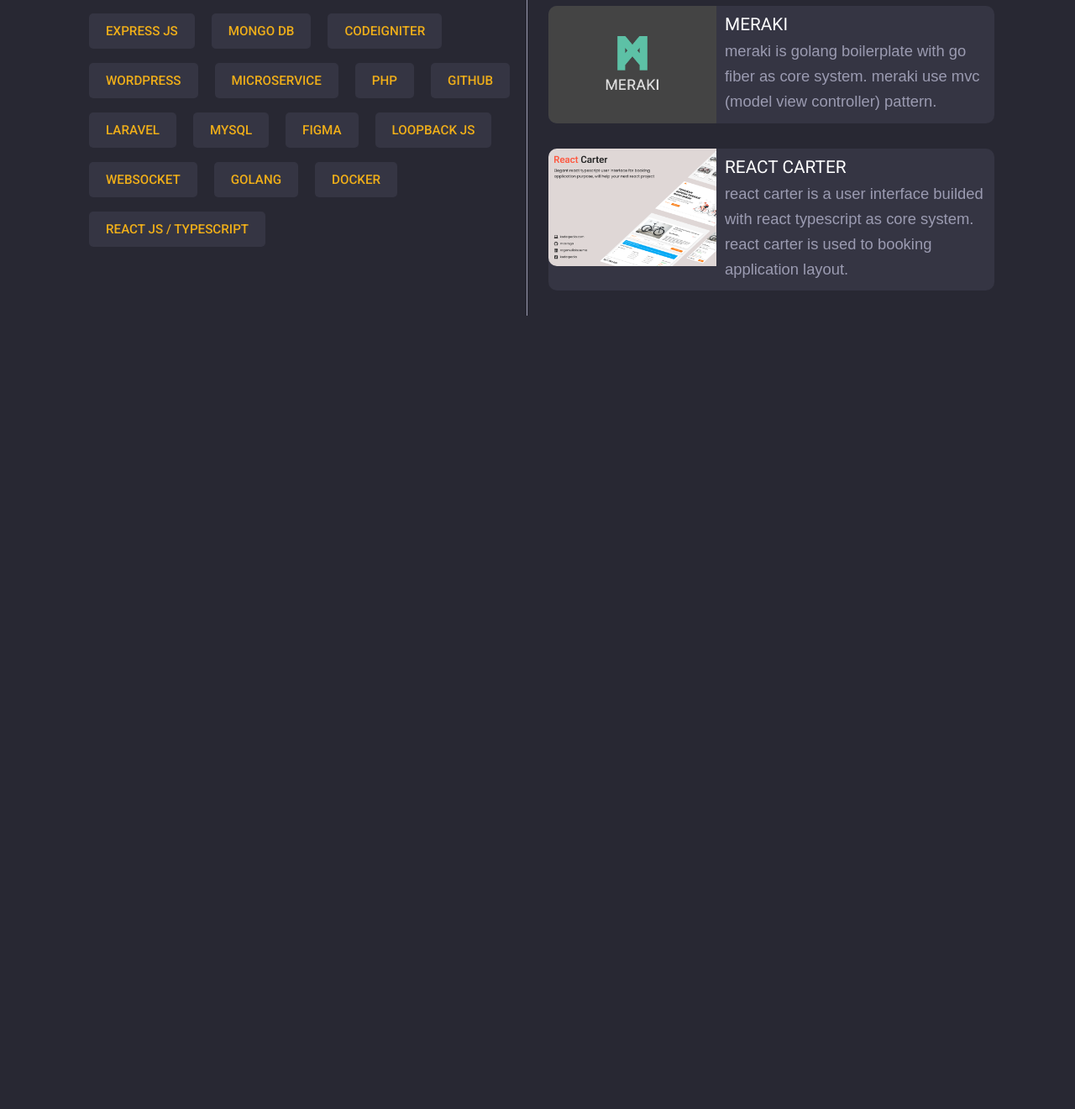
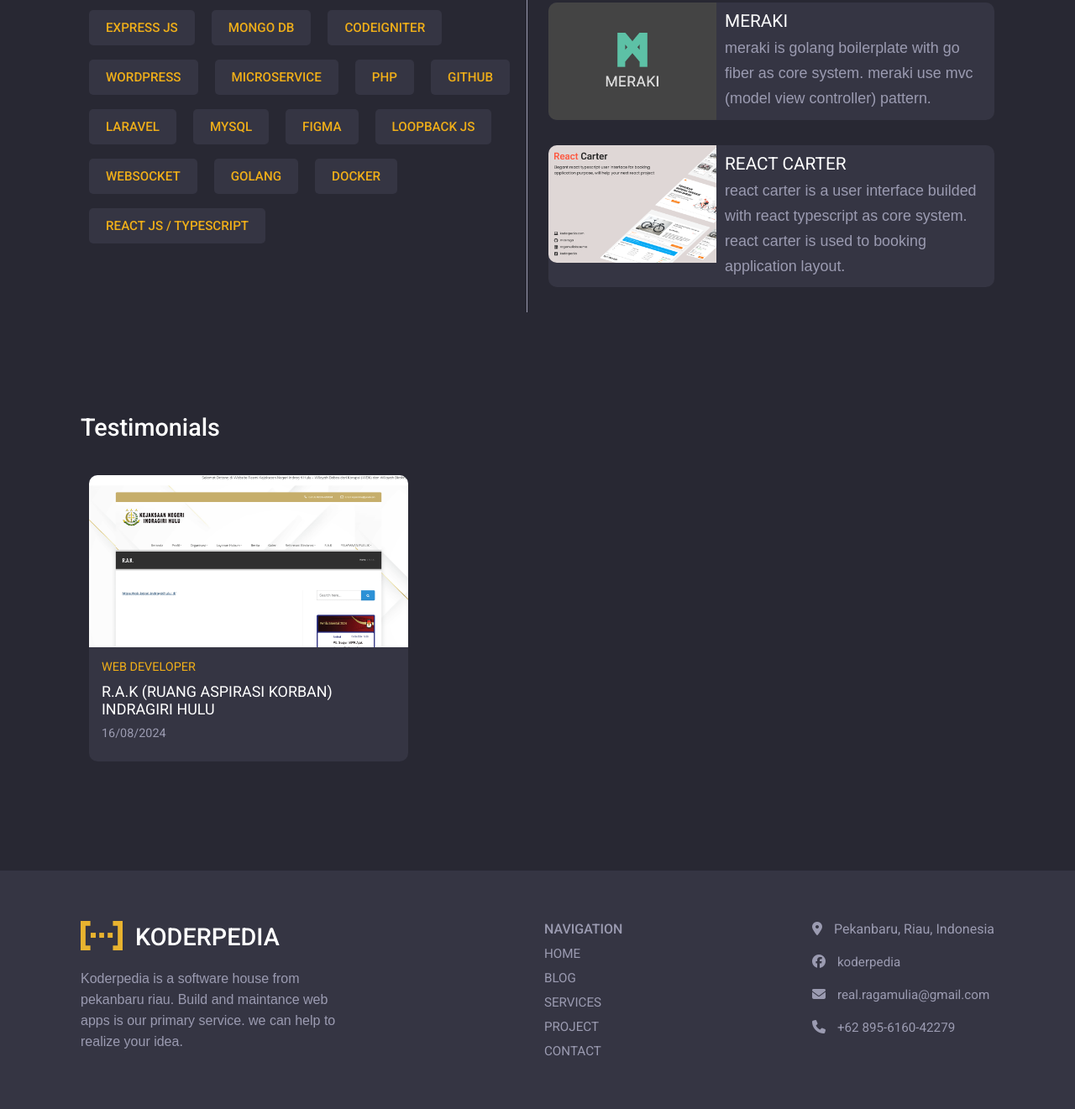
Before and after one commit to masraga/masraga.github.io, a plain HTML site: page index.html in a window 1280 px wide. Shown: the part 1224-2545 px from the top of the page at 84% size. Before the commit the page ends 1720 px from the top, so only its background shows below. Drawn offline with Linux system fonts and the light colour scheme; a script that the page names is missing.

Commit message:
update testi and footer

```diff
--- a/css/style.css
+++ b/css/style.css
@@ -2,11 +2,12 @@
   --white: #fff;
   --black-800: #282833;
   --black-700: #353543;
+  --black-600: #777777;
   --black-300: #9B9BB1;
   --orange-800: #EFAE19;
   --font-link: .95rem;
-  --font-text: 1.15rem;
-  --font-cite: 1rem;
+  --font-text: 1.12rem;
+  --font-cite: .9rem;
   --font-title: 1.8rem;
   --font-subtitle: 1.3rem;
   --family-text: 'Open-Sans', sans-serif;
@@ -21,6 +22,31 @@
 
 body {
   background-color: var(--black-800);
+}
+.separator {
+  width: 100%;
+  height: 1px;
+  background-color: var(--black-600);
+}
+.card {
+  position: relative;
+  cursor: pointer;
+}
+.card>.card-header {
+  width: 100%;
+}
+.card>.card-header>img {
+  max-width: 100%;
+  display: block;
+  border-top-left-radius: 10px;
+  border-top-right-radius: 10px;
+}
+.card>.card-body {
+  font-weight: 300;
+  padding: 15px;
+}
+.card>.card-body>*{
+  margin-bottom: 10px;
 }
 .family-text {
   font-family: var(--family-text);
@@ -46,7 +72,9 @@
 .font-cite {
   font-size: var(--font-cite);
 }
-
+.text-center{
+  text-align: center;
+}
 .text-secondary {
   color: var(--orange-800);
 }
@@ -215,9 +243,10 @@
 header>.person>.image>div>img {
   width: 300px;
   height: auto;
+
 }
-main{
-  padding: 120px 0;
+main>.services{
+  margin-top: 120px;
 }
 main>.services>.container>.box {
   margin-top: 40px;
@@ -289,6 +318,83 @@
   line-height: 30px;
   margin-top: 5px;
 }
+main>.testimonials{
+  margin-top: 120px;
+}
+main>.testimonials>.container>.title {
+  margin-bottom: 30px;
+}
+main>.testimonials>.container>.group-testimonials {
+  display: flex;
+  flex-direction: row;
+  flex-wrap: wrap;
+}
+main>.testimonials>.container>.group-testimonials>.card{
+  width: 380px;
+  margin: 10px;
+  background-color: var(--black-700);
+  border-radius: 10px;
+}
+footer {
+  margin-top: 120px;
+  padding: 60px 0;
+  background-color: var(--black-700);
+}
+footer>.container {
+  display: flex;
+  justify-content: space-between;
+}
+footer>.container>div:first-child{
+  width: 30%;
+}
+footer>.container>.about>.brand{
+  display: flex;
+}
+footer>.container>.about>.brand>.text{
+  margin-left: 15px;
+  margin-top: 2px;
+}
+footer>.container>.about>.brand>.text>a {
+  font-size: var(--font-title);
+}
+footer>.container>.about>.description{
+  line-height: 25px;
+  margin-top: 20px;
+  color: var(--black-300);
+}
+footer>.container>.navigation>.title{
+  color: var(--black-300);
+  font-weight: 500;
+  margin-bottom: 10px;
+}
+footer>.container>.navigation>div:not(.title){
+  margin-top: 10px;
+}
+footer>.container>.navigation>div:not(.title)>a{
+  font-weight: 300 !important;
+  color: var(--black-300) !important;
+}
+footer>.container>.navigation>div:not(.title)>a:hover {
+  color: var(--orange-800) !important;
+}
+footer>.container>.identity>div{
+  margin-bottom: 20px;
+}
+footer>.container>.identity>div {
+  color: var(--black-300);
+}
+footer>.container>.identity>div>i {
+  margin-right: 10px;
+}
+footer>.container>.identity>div>a{
+  font-weight: 300;
+  text-transform: lowercase;
+  color: var(--black-300);
+}
+footer>.separator {
+  margin-top: 20px;
+  margin-bottom: 5px;
+}
 
 @media screen and (max-width: 840px){
   header>.menu>.menu-item>li:not(:last-child) {
@@ -333,4 +439,25 @@
     margin-top: 120px;
     margin-left: 0;
   }
+  main>.testimonials>.container>.title{
+    text-align: center;
+  }
+  main>.testimonials>.container>.group-testimonials {
+    display: block;
+  }
+  main>.testimonials>.container>.group-testimonials>.card{
+    width: 100%;
+    margin-top: 20px;
+    background-color: var(--black-700);
+    border-radius: 10px;
+  }
+  footer>.container {
+    display: block;
+  }
+  footer>.container>div:first-child{
+    width: 100%;
+  }
+  footer>.container>div {
+    margin-bottom: 30px;
+  }
 }
--- a/index.html
+++ b/index.html
@@ -94,7 +94,7 @@
           </div>
           <div class="card-content">
             <div class="font-title text-white title">Web Designer</div>
-            <div class="font-cite font-weight-300 family-text text-black-300 content">Creating design from scratch with figma and convert result of image to web apps with many frontend framework</div>
+            <div class="font-text font-weight-300 family-text text-black-300 content">Creating design from scratch with figma and convert result of image to web apps with many frontend framework</div>
           </div>
         </div>
         <div class="card" konimate-type="fade-up" konimate-delay=".3s">
@@ -103,7 +103,7 @@
           </div>
           <div class="card-content">
             <div class="font-title text-white title">Web Programming</div>
-            <div class="font-cite font-weight-300 family-text text-black-300 content">Building API and Webhook for dynamic web apps. Also structuring a database efficiently.</div>
+            <div class="font-text font-weight-300 family-text text-black-300 content">Building API and Webhook for dynamic web apps. Also structuring a database efficiently.</div>
           </div>
         </div>
         <div class="card" konimate-type="fade-up" konimate-delay=".4s">
@@ -112,7 +112,7 @@
           </div>
           <div class="card-content">
             <div class="font-title text-white title">Web Maintaining</div>
-            <div class="font-cite font-weight-300 family-text text-black-300 content">Scanning bug with automation testing and check web bootleneck loading. Also increasing your site performance</div>
+            <div class="font-text font-weight-300 family-text text-black-300 content">Scanning bug with automation testing and check web bootleneck loading. Also increasing your site performance</div>
           </div>
         </div>
       </div>
@@ -167,6 +167,67 @@
     </div>
   </div>
   <!-- end: skill & project -->
+  <!-- start: testimonials-->
+  <div class="testimonials">
+    <div class="container">
+      <div class="title font-title text-white font-weight-500">Testimonials</div>
+      <div class="group-testimonials">
+        <a class="card" konimate-type="fade-up">
+          <div class="card-header">
+            <img src="./assets/mockup/kejari.png" alt="">
+          </div>
+          <div class="card-body">
+            <div class="font-cite text-secondary">WEB DEVELOPER</div>
+            <div class="font-text">R.A.K (RUANG ASPIRASI KORBAN) INDRAGIRI HULU</div>
+            <div class="font-cite text-black-300">16/08/2024</div>
+          </div>
+        </a>
+      </div>
+    </div>
+  </div>
+  <!-- end: testimonials -->
+  <!-- start: footer -->
+  <footer>
+    <div class="container">
+      <div class="about">
+        <div class="brand">
+          <img width="50" height="35" src="./assets/icon/koderpedia-no-bg.png" alt=""></h3>
+          <div class="text"><a href="">KODERPEDIA</a></div>
+        </div>
+        <div class="description text-white family-text font-weight-300">
+          Koderpedia is a software house from pekanbaru riau. Build and maintance web apps is our primary service. we can help to
+          realize your idea.
+        </div>
+      </div>
+      <div class="navigation">
+        <div class="title">NAVIGATION</div>
+        <div><a href="">HOME</a></div>
+        <div><a href="">BLOG</a></div>
+        <div><a href="">SERVICES</a></div>
+        <div><a href="">PROJECT</a></div>
+        <div><a href="">CONTACT</a></div>
+      </div>
+      <div class="identity">
+        <div>
+          <i class="fa-solid fa-location-dot"></i>
+          <span>Pekanbaru, Riau, Indonesia</span>
+        </div>
+        <div>
+          <i class="fa-brands fa-facebook"></i>
+          <a href="">koderpedia</a>
+        </div>
+        <div>
+          <i class="fa-solid fa-envelope"></i>
+          <a href="">real.ragamulia@gmail.com</a>
+        </div>
+        <div>
+          <i class="fa-solid fa-phone"></i>
+          <a href="">+62 895-6160-42279</a>
+        </div>
+      </div>
+    </div>
+  </footer>
+  <!-- end: footer -->
 </main>
 
 <script src="./assets/vendor/konimate/konimate.js"></script>
```
Also changed, not shown: assets/mockup/kejari.png (added).
